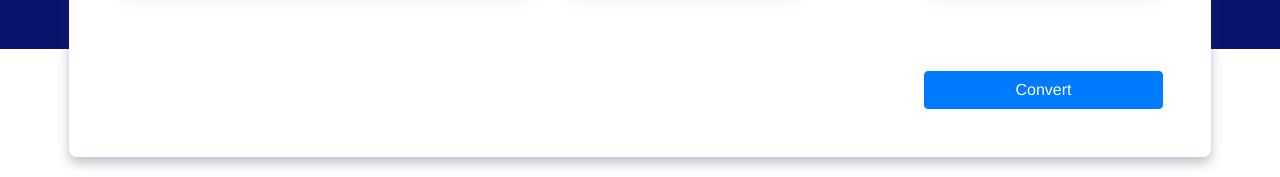
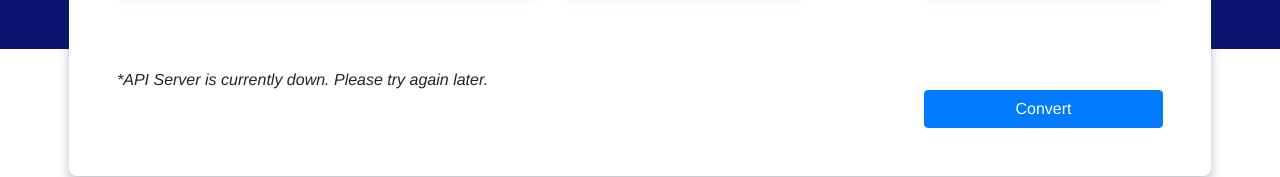
Before and after one commit to jfaMan/react-currency-converter, a React (Create React App) app: page / in a window 1280 px wide. Shown: the part 451-628 px from the top of the page. Built offline with nearby package versions, Linux system fonts and the light colour scheme; no server answers.

Commit message:
added api fetch error logic and message

```diff
--- a/src/App.jsx
+++ b/src/App.jsx
@@ -1,9 +1,8 @@
 import React, { useState, useEffect } from 'react';
 import Converter from './components/Converter';
 import Header from './components/Header';
-
+// import data from './currencies.json'; // IF YOU WANT TO USE THE MOCK API
 require('dotenv').config();
-// import data from './currencies.json'; // IF YOU WANT TO USE THE MOCK API
 
 const App = () => {
   const [inputAmount, setInputAmount] = useState('');
@@ -11,6 +10,7 @@ const App = () => {
   const [result, setResult] = useState('');
   const [selectedFrom, setSelectedFrom] = useState('');
   const [selectedTo, setSelectedTo] = useState('');
+  const [fetchError, setFetchError] = useState(false);
 
   const api = process.env.API_KEY;
 
@@ -20,6 +20,11 @@ const App = () => {
       .then((data) => {
         const newArray = Object.keys(data.results);
         setCurrencies(newArray.sort());
+        setFetchError(false);
+      })
+      .catch((error) => {
+        console.error('Error:', error);
+        setFetchError(true);
       });
   }, []);
 
@@ -48,6 +53,7 @@ const App = () => {
         result={result}
         calculateConversion={calculateConversion}
         api={api}
+        fetchError={fetchError}
       />
     </div>
   );
--- a/src/components/Converter.jsx
+++ b/src/components/Converter.jsx
@@ -5,7 +5,7 @@ import DropdownList from './DropdownList';
 
 const Converter = (props) => {
   const {
-    inputAmount, getNewAmount, currencies, selectedFrom, selectedTo, changeSelectedCurrency, calculateConversion, result, api,
+    inputAmount, getNewAmount, currencies, selectedFrom, selectedTo, changeSelectedCurrency, calculateConversion, result, api, fetchError
   } = props;
 
   const handleChange = (event) => {
@@ -29,6 +29,7 @@ const Converter = (props) => {
         calculateConversion(conversionRounded);
       });
   };
+
   return (
     <div className="converter">
       <div>
@@ -75,7 +76,7 @@ const Converter = (props) => {
           </div>
         </div>
         <form onSubmit={handleSubmit} className="row converter-bottom">
-          <h4 className="col-sm-12">{result ? `${selectedFrom} ${inputAmount} =` : ''}</h4>
+          <h4 className="col-sm-12">{!fetchError ? (result ? `${selectedFrom} ${inputAmount} =` : '') : <i>*API Server is currently down. Please try again later.</i>}</h4>
           <h4 className="col-sm-5">{result ? `${selectedTo} ${result}` : ''}</h4>
           <h4 className="col-sm-4">{result ? `(1 ${selectedFrom} = ${result / inputAmount} ${selectedTo})` : ''}</h4>
           <div className="col-sm-3">
```
